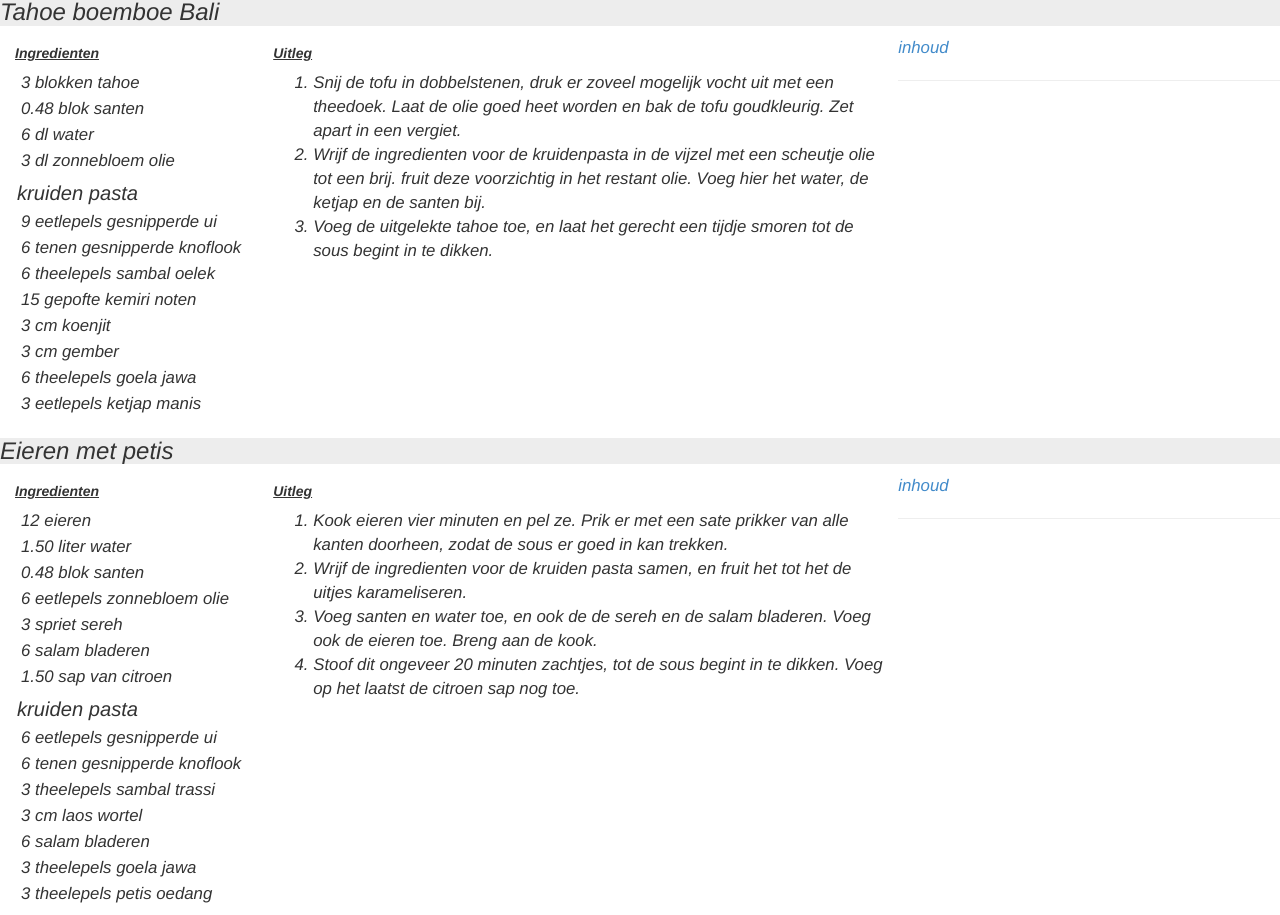
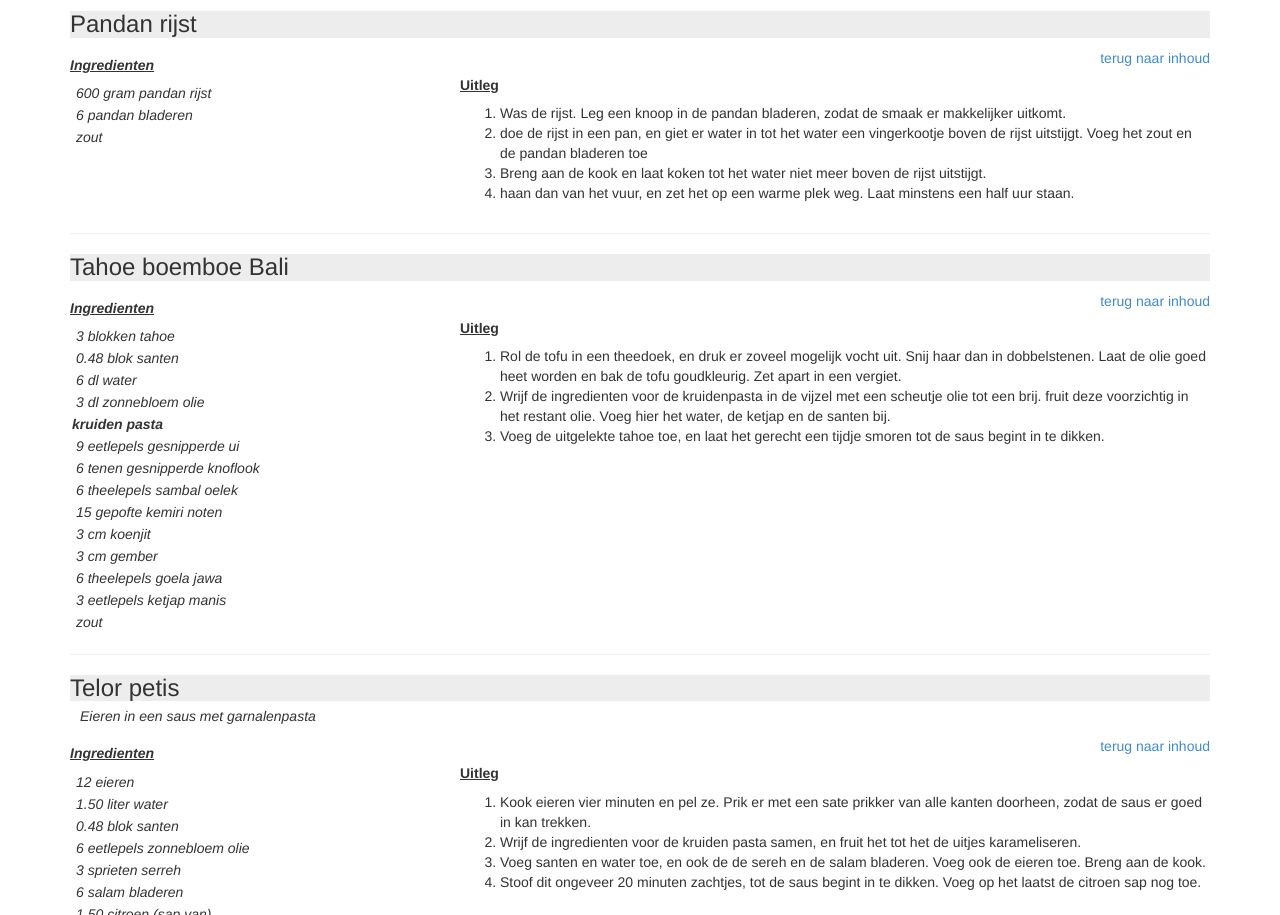
Before and after one commit to ebunders/delicious, a website: page app/index.html at #/menu in a window 1280 px wide. Shown: the part 628-1543 px from the top of the page. Drawn offline with Linux system fonts and the light colour scheme.

Commit message:
recepten verbeterd.
Subtitel wordt getoond

```diff
--- a/app/css/app.css
+++ b/app/css/app.css
@@ -32,14 +32,16 @@
 
 .dinner p {margin: 2px ; }
 .dinner .ingredients h5, .dinner .description h5 {font-weight: bold; text-decoration: underline;}
-.dinner .section {padding-top: 4px; font-style: italic; font-size: 1.2em;}
+.dinner .section .ingredients{padding-top: 4px; font-style: italic;}
+.dinner .section .ingredients .section {font-weight: bold}
 .dinner .section h2 {text-align: center; font-style: italic;}
 .dinner .ingredients .ingredient {padding-left: 4px;}
-.dinner .recipe h3 {width: 100%; background-color: #EDEDED;}
+.dinner .recipe h3 {width: 100%; background-color: #EDEDED; margin-bottom: 5px;}
+.dinner .recipe .subtitle {font-style: italic; margin: 0 0 10px 10px;}
+.dinner .recipe .navigation {float: right;}
 /*.dinner .recipe {border: 1px solid grey;}*/
-.dinner .recipe .ingredients,  .dinner .recipe .description{ float: left; padding: 0 15px;}
-.dinner .recipe .description{width: 50%;}
-.dinner .recipe {clear: both; overflow: hidden}
+.dinner .recipe .ingredients,  .dinner .recipe .description{  padding: 0 15px;}
+/*.dinner .recipe .description{width: 50%;}*/
 
 .shoppinglist .ingredients{
   -moz-column-count:2; /* Firefox */
@@ -50,3 +52,9 @@
 
 .shoppinglist .ingredients .category{font-weight: bold; text-decoration: underline;}
 .shoppinglist .ingredients .ingredient{margin: 0 0 2px 4px;}
+
+@media print{
+  /*p {font-size: 0.5em ;}*/
+  body {font-size: 9pt;}
+  /*.dinner {display: none;}*/
+}
--- a/app/data/menu.json
+++ b/app/data/menu.json
@@ -21,24 +21,26 @@
         {"name": "koenjit", "category":4, "code": "koe"},
         {"name": "knoflook", "unit":"bol", "category":1, "code": "kno"},
         {"name": "kool", "plural": "kolen", "category":1, "code": "ko"},
-        {"name": "koriander", "category":3, "code": "kor"},
         {"name": "ketjap manis", "category":4, "code": "km"},
         {"name": "krenten", "category":3, "code": "kr"},
         {"name": "kruidnagel", "plural":"kruidnagelen", "category":3, "code": "krn"},
         {"name": "ketoembar", "category":4, "code": "ket"},
         {"name": "rode lombok", "plural": "rode lomboks", "category":4, "code": "lor"},
         {"name": "laos wortel", "category":4, "code": "la"},
+        {"name": "maizena", "category":3, "code": "ma"},
         {"name": "nootmuskaat", "category":3, "code": "nm"},
         {"name": "petis oedang", "category":4, "code": "po"},
         {"name": "pijpkaneel", "category":3, "code": "pk"},
         {"name": "prij", "category":1, "code": "pr"},
+        {"name": "pandan rijst", "category":4, "code": "rp"},
+        {"name": "pandan blad", "plural":"pandan bladeren", "category":4, "code": "blp"},
         {"name": "rode wijn", "category":3, "code": "rw"},
         {"name": "rundergehakt", "category":2, "code": "rgh"},
         {"name": "sambal oelek", "category":4, "code": "saoe"},
         {"name": "salam blad", "plural": "salam bladeren", "category":4, "code": "sbl"},
         {"name": "sambal trassi", "category":4, "code": "satr"},
         {"name": "santen", "unit":"blok", "category":4, "code": "sa"},
-        {"name": "sereh", "unit":"spriet", "category":4, "code": "se"},
+        {"name": "spriet sereh", "plural":"sprieten serreh", "category":4, "code": "se"},
         {"name": "selderie", "category":1, "code": "sel"},
         {"name": "slaolie", "category":3, "code": "so"},
         {"name": "sjalot", "plural": "sjalotten", "category":1, "code": "sj"},
@@ -47,6 +49,7 @@
         {"name": "tomaten", "category":1,"code": "tom"},
         {"name": "trassi", "category":1,"code": "tr"},
         {"name": "ui", "plural": "uien",  "code": "ui", "category":1},
+        {"name": "verse koriander", "category":3, "code": "kor"},
         {"name": "vissaus", "code": "vs", "category":4},
         {"name": "witte peper", "category":3, "code": "pw"},
         {"name": "water", "shoppinglist": false, "code": "wa"},
@@ -56,7 +59,8 @@
         {"name": "zwarte peper", "category":3, "code": "pz"}
     ],
     "units": [
-        {"name": "mm",  "code": "ml"},
+        {"name": "mm",  "code": "mm"},
+        {"name": "ml",  "code": "ml"},
         {"name": "dl",  "code": "dl"},
         {"name": "l",  "code": "l"},
         {"name": "liter",  "code": "l"},
@@ -102,18 +106,20 @@
                         {"amount": 1 , "unit": "cm", "ingredient": "koe"},
                         {"amount": 1 , "unit": "cm", "ingredient": "ge"},
                         {"amount": 2 , "unit": "tl", "ingredient": "gj"},
-                        {"amount": 1 , "unit": "el", "ingredient": "km"}
+                        {"amount": 1 , "unit": "el", "ingredient": "km"},
+                        {"ingredient": "zt"}
                     ]
                 }
             ],
             "description": [
-                "Snij de tofu in dobbelstenen, druk er zoveel mogelijk vocht uit met een theedoek. Laat de olie goed heet worden en bak de tofu goudkleurig. Zet apart in een vergiet.",
+                "Rol de tofu in een theedoek, en druk er zoveel mogelijk vocht uit. Snij haar dan in dobbelstenen. Laat de olie goed heet worden en bak de tofu goudkleurig. Zet apart in een vergiet.",
                 "Wrijf de ingredienten voor de kruidenpasta in de vijzel met een scheutje olie tot een brij. fruit deze voorzichtig in het restant olie. Voeg hier het water, de ketjap en de santen bij.",
-                "Voeg de uitgelekte tahoe toe, en laat het gerecht een tijdje smoren tot de sous begint in te dikken."
+                "Voeg de uitgelekte tahoe toe, en laat het gerecht een tijdje smoren tot de saus begint in te dikken."
             ]
         },
         {
-            "name": "Eieren met petis",
+            "name":"Telor petis",
+            "subtitle": "Eieren in een saus met garnalenpasta",
             "id":"1",
             "ref": "beb-vuyk:320",
             "persons": 4,
@@ -127,7 +133,7 @@
                         {"amount": 2 , "ingredient": "zo", "unit": "el"},
                         {"amount": 1,  "ingredient": "se"},
                         {"amount": 2,  "ingredient": "sbl"},
-                        {"amount": 0.5, "modifier": "sap van", "ingredient": "ci"}
+                        {"amount": 0.5, "note": "sap van", "ingredient": "ci"}
                     ]
                 },
                 {
@@ -137,22 +143,23 @@
                         {"amount": 2 , "unit": "tn", "ingredient": "kno", "modifier": "gesnipperde"},
                         {"amount": 1 , "unit": "tl", "ingredient": "satr"},
                         {"amount": 1, "unit": "cm", "ingredient": "la"},
-                        {"amount": 2, "ingredient": "sbl"},
                         {"amount": 1, "unit": "tl", "ingredient": "gj"},
-                        {"amount": 1, "unit": "tl", "ingredient": "po"}
+                        {"amount": 1, "unit": "tl", "ingredient": "po"},
+                        {"ingredient": "zt", "note":"niet teveel, de petis is al heel zout"}
 
                     ]
                 }
             ],
             "description": [
-                "Kook eieren vier minuten en pel ze. Prik er met een sate prikker van alle kanten doorheen, zodat de sous er goed in kan trekken.",
+                "Kook eieren vier minuten en pel ze. Prik er met een sate prikker van alle kanten doorheen, zodat de saus er goed in kan trekken.",
                 "Wrijf de ingredienten voor de kruiden pasta samen, en fruit het tot het de uitjes karameliseren.",
                 "Voeg santen en water toe, en ook de de sereh en de salam bladeren. Voeg ook de eieren toe. Breng aan de kook.",
-                "Stoof dit ongeveer 20 minuten zachtjes, tot de sous begint in te dikken. Voeg op het laatst de citroen sap nog toe."
+                "Stoof dit ongeveer 20 minuten zachtjes, tot de saus begint in te dikken. Voeg op het laatst de citroen sap nog toe."
             ]
         },
         {
             "name": "Atjar Timor",
+            "subtitle":"Timorees zuur",
             "ref": "beb-vuyk:417",
             "id":"2",
             "persons": 4,
@@ -162,21 +169,21 @@
                     "contents": [
                         {"amount": 0.5 , "ingredient": "kom", "note": "ontpit en in stukken gesneden"},
                         {"amount": 100, "unit": "gr"  , "ingredient": "tao"},
-                        {"amount": 100, "unit": "gr", "ingredient": "ko", "note": "bij voorbaat spitskool"},
+                        {"amount": 100, "unit": "gr", "ingredient": "ko", "note": "bij voorkeur spitskool, fijn gesneden"},
                         {"amount": 4, "unit": "el", "ingredient": "az"},
-                        {"amount": 8, "ingredient": "sj", "note": "gehalveerd"},
+                        {"amount": 8, "modifier":"kleine", "note": "gepeld en gehalveerd", "ingredient": "sj"},
                         {"amount": 3, "unit":"tn", "ingredient": "kno", "note": "geperst"},
                         {"amount": 2, "ingredient": "lor", "note": "ontpit en in reepjes gesneden"},
-                        {"amount": 2, "unit": "cm", "ingredient": "ge"},
+                        {"amount": 2, "unit": "cm", "ingredient": "ge", "note":"fijngehakt"},
                         {"amount": 0.5, "unit": "el", "ingredient": "gj"},
                         {"ingredient": "zt"}
                     ]
                 }
             ],
             "description": [
-                "Kook de azijn met de suiker, het knoflook sap en het zout, en stroor er de gehakte gember doorheen",
                 "Maak de groente schoon, laat ze uitlekken.",
-                "Kook de komkommer en de kool vijf minuten mee. Voeg dan de lomboks toe.",
+                "Breng de azijn aan de kook met de suiker, het knoflook sap, het zout en de gehakte gember.",
+                "Kook de komkommer, de kool en de sjalotjes vijf minuten mee. Voeg dan de lomboks toe.",
                 "Roer er als laatste de taogé doorheen en laat het nog een minuutje koken."
             ]
         },
@@ -191,7 +198,7 @@
                     "contents": [
                         {"amount":800, "unit": "gr"  , "ingredient": "ki"},
                         {"amount":4, "unit":"el", "ingredient": "kr", "note":"gewassen"},
-                        {"amount":3, "unit":"el", "ingredient": "bl"},
+                        {"amount":1, "unit":"tl", "ingredient": "ma"},
                         {"amount":4, "unit":"el", "ingredient": "zo"},
                         {"amount":3, "ingredient": "krn"},
                         {"amount":3, "unit":"cm", "ingredient": "pk"},
@@ -203,9 +210,9 @@
                 }
             ],
             "description": [
-                "Snij de kip in stukken en wrijf haar in met peper en zout. Braad de stukken op in de olie tot ze er goudbruin uit ziet, voeg dan een scheut water toe en maak haar af met de wijn en het citroen sap.",
-                "Voeg de krenten, kruidnagel en de kaneel toe, en stoof de kip gaar.",
-                "Maak de bloem lichtbruin door haar droog te bakken in een koekepan met dikke bodem. Maak het aan met enkele eetlepels water en bind hiermee de sous."
+                "Snij de kip in stukken en wrijf haar in met peper en zout. Braad de stukken op in de olie tot ze er goudbruin uit ziet, voeg dan een scheutje water toe en maak haar af met de wijn en het citroen sap.",
+                "Voeg de krenten, kruidnagel en de kaneel toe, en stoof de kip hierin gaar.",
+                "Maak een papje van de maizena en wat koud water, en roer dit voorzichtig door de saus om haar te binden. Doe dit rustig aan, de saus moet niet te dik worden."
             ]
         },
         {
@@ -217,7 +224,7 @@
                 {
                     "section": "main",
                     "contents": [
-                        {"amount":0.25, "unit":"kg", "ingredient": "sb"},
+                        {"amount":0.3, "unit":"kg", "ingredient": "sb"},
                         {"amount":1, "ingredient": "se"},
                         {"amount":1, "ingredient": "sbl"},
                         {"amount":0.16, "ingredient": "sa"},
@@ -240,11 +247,12 @@
                 "Maak de boontjes schoon en halveer ze. Kook ze een paar minuten tot ze niet meer helemaal hard zijn. Giet ze af.",
                 "Wrijf de ingredienten voor de kruidenpasta in de vijzel met een scheutje olie tot een brij. fruit deze voorzichtig in het restant olie.",
                 "voeg de boontjes toe, en zet het vuur hoog. Bak het geheel een tijdje, blijf roeren om te zorgen dat het niet aanbrand.",
-                "voeg een scheut water toe, en zet het vuur laag als het kookt. Voeg santen, sereh en salam blad toe. Laat ongeveer vijftien minuten pruttelen."
+                "voeg een scheut water toe, en zet het vuur laag als het kookt. Voeg santen, sereh en salam blad toe, en doe het deksel op de pan. Lekker laten pruttelen tot de saus dik genoeg is en de boontjes gaar. Af en toe roeren. Als de saus te snel indikt nog wat water toevoegen"
             ]
         },
         {
-            "name": "Maiskoekjes",
+            "name": "Perkedèl djagoeng",
+            "subtitle": "Koekjes van jonge mais",
             "id": "5",
             "ref": "beb-vuyk:388",
             "persons":4  ,
@@ -266,7 +274,8 @@
                         {"amount":1, "unit": "el", "ingredient": "gui"},
                         {"amount":1, "unit": "tn", "ingredient": "kno", "note": "gesnipperd"},
                         {"amount":2,  "ingredient": "kn", "note": "gepoft en fijn gemalen"},
-                        {"ingredient": "sa"},
+                        {"amount":1,  "ingredient": "sa", "unit":"el", "note": "gesnipperd"},
+                        {"ingredient": "zt"},
                         {"ingredient": "pz"}
                     ]
                 }
@@ -297,12 +306,13 @@
             ],
             "description": [
                 "Dompel de tomaten een minuut in kokend water. Trek de schil eraf en snij ze in dikke plakken.",
-                "Meng sambal, ketjap, knoflook en citroensap met de olie tot een sous.",
+                "Meng sambal, ketjap, knoflook en citroensap met de olie tot een saus.",
                 "Giet dit sausje kort voor het opdienen over de tomaat."
             ]
         },
         {
             "name": "Pastel goreng",
+            "subtitle": "Gebakken pasteitjes",
             "id": "7",
             "ref": "http://www.dekokendeboekverkoper.nl/pastel-goreng/",
             "persons": 10,
@@ -331,26 +341,26 @@
                         {"amount":1, "unit":"tl", "ingredient": "dji"},
                         { "ingredient": "zt", "note":"naar smaak"},
                         { "ingredient": "pz", "note":"naar smaak"},
-                        {"amount":3, "ingredient": "ei", "note":"gekookt"},
+                        {"amount":3, "ingredient": "ei" },
                         {"amount":3, "unit":"el", "ingredient": "kor"}
 
                     ]
                 }
             ],
             "description": [
-                "Kook de eieren. Laat ze schrikken in wat koud water, pel ze en zet opzij.",
+                "Kook de eieren. Laat ze schrikken in wat koud water, pel ze, snij ze in kleine stukjes en zet ze opzij.",
                 "Maak het deeg door alle ingredienten tot een soepel geheel te kneden. Laat het deeg rusten onder een vochtige doek terwijl je ondertussen de vulling maakt.",
                 "Week de soe-oen ongeveer 5 minuten in lauw water. Snij dit daarna fijn en zet opzij",
                 "Snij de ui fijn en bak dit  glazig in wat zonnebloemolie.  Voeg het rundergehakt toe en bak totdat het gaar is. Voeg de ketjap toe, de djinten, ketoembar en nootmuskaat.",
                 "Voeg de fijngesneden wortel, prei en doperwten toe. (handje vol)",
                 "Wanneer het geheel gaar is voeg je de fijngesneden soe-oen toe. Proef of er zout en peper bij moet. Laat de vulling afkoelen",
-                "Rol het deeg uit en steek er met een vormpje rondjes uit. Rol dit uit met een deegroller tot een dun deegflapje. Leg een volle eetlepel vulling in het midden. Leg er een stukje ei en een takje selderij op. Maak met een kwastje de rand van het deeg vochtig. Vouw het deeg dicht. Druk de rand goed aan en vouw de rand om.",
-                "Verhit in een wadjang of andere gietijzeren pan, of gewoon de frituur een flinke laag zonnebloemolie. Frituur de pasteitjes hierin totdat ze gaar zijn (het deeg krijgt een mooi krokant uiterlijk met “bubbeltjes”)"
+                "Rol het deeg uit en steek er met een vormpje rondjes uit. Rol dit uit met een deegroller tot een dun deegflapje. Leg een volle eetlepel vulling in het midden. Leg er een stukje ei en een takje koreander op. Maak met een kwastje de rand van het deeg vochtig. Vouw het deeg dicht. Druk de rand goed aan en vouw de rand om.",
+                "Verhit in een wadjang of andere gietijzeren pan, of gewoon de frituur een flinke laag zonnebloemolie. Frituur de pasteitjes hierin totdat ze gaar zijn (het deeg krijgt een mooi krokant uiterlijk met “bubbeltjes”. Laat de pasteitjes uitlekken op keukenpapier)"
             ]
         },
         {
             "name": "Sambal Hidjau",
-            "subtitle":"Een milde sambal van groene pepers",
+            "subtitle":"Groene sambal",
             "id": "8",
             "ref": "salemat_makan:6",
             "persons": 12,
@@ -376,11 +386,13 @@
                 "Meng trassi en zout in de vijzel.",
                 "Verhit de olie zacht in een wok of koekenpan, en fruit de ui een paar minuten, tot ze begint te karameliseren.",
                 "Voeg knoflook, trassi en vissaus toe. Laat een minuut pruttelen.",
-                "Voeg de pepers, het water en de tamarinde brij toe, en laat nog even staan pruttelen."
+                "Voeg de pepers, het water en de asem brij toe, en laat nog even staan pruttelen. Hoe sneller je de sambal van het vuur haalt, hoe pittiger hij is.",
+                "De sambal is in een potje in de koelkast enkele weken te bewaren"
             ]
         },
         {
             "name": "Sambal Goreng",
+            "subtitle": "Gebakken sambal",
             "id": "9",
             "ref": "salemat_makan:6",
             "persons": 8,
@@ -402,7 +414,30 @@
                 "Snij de rode pepers in de lengte door, en verwijder de zaadlijsten. Was ze uit onder de kraan, en hak ze grof. Zet ze apart.",
                 "Meng trassi en zout in de vijzel.",
                 "Verhit de olie zacht in een wok of koekenpan, en fruit de ui en knoflook een paar minuten, tot de ui begint te karameliseren.",
-                "Voeg koenjit, lomboks en trassie toe. Fruit nog even onder regelmatig roeren. Hoe langer je doorbakt, hoe milder de sambal wordt."
+                "Voeg koenjit, lomboks en trassie toe. Fruit nog even onder regelmatig roeren. Hoe langer je doorbakt, hoe milder de sambal wordt.",
+                "De sambal is in een potje in de koelkast enkele weken te bewaren"
+            ]
+        },
+        {
+            "name": "Pandan rijst",
+            "id": "10",
+            "ref": "",
+            "persons": 4 ,
+            "ingredients": [
+                {
+                    "section": "main",
+                    "contents": [
+                        {"amount":200, "unit":"gr", "ingredient": "rp"},
+                        {"amount":2, "ingredient": "blp"},
+                        {"ingredient": "zt"}
+                    ]
+                }
+            ],
+            "description": [
+                "Was de rijst. Leg een knoop in de pandan bladeren, zodat de smaak er makkelijker uitkomt.",
+                "doe de rijst in een pan, en giet er water in tot het water een vingerkootje boven de rijst uitstijgt. Voeg het zout en de pandan bladeren toe",
+                "Breng aan de kook en laat koken tot het water niet meer boven de rijst uitstijgt.",
+                "haan dan van het vuur, en zet het op een warme plek weg. Laat minstens een half uur staan."
             ]
         }
     ],
@@ -412,7 +447,7 @@
         "sections":[
             {
                 "name": "hoofdgerechten",
-                "recipes": ["0", "1", "3", "4", "7"]
+                "recipes": ["10", "0", "1", "3", "4", "7"]
             },
             {
                 "name": "bijgerechten",
--- a/app/index.html
+++ b/app/index.html
@@ -7,11 +7,19 @@
   <link rel="stylesheet" href="css/app.css"/>
 </head>
 <body>
-  <ul class="menu">
+  <a id="home"></a>
+  <div class="navbar navbar-default">
+    <div class="navbar-header">
+      <a class="navbar-brand" href="#">Smultron!!</a></div>
+<ul class="nav navbar-nav">
 
     <li><a href="#/menu">menu</a></li>
-    <li><a href="#/list">boodschappenlijst</a></li>
-  </ul>
+    <li><a href="/app/index.html#/list">boodschappenlijst</a></li>
+
+</ul>
+
+
+  </div>
 
   <div ng-view></div>
 
@@ -20,7 +28,9 @@
   <!-- In production use:
   <script src="//ajax.googleapis.com/ajax/libs/angularjs/1.0.7/angular.min.js"></script>
   -->
+  <script src="lib/jquery/jquery-1.10.2.min.js"></script>
   <script src="lib/angular/angular.js"></script>
+  <script src="lib/bootstrap/bootstrap.js"></script>
   <script src="js/app.js"></script>
   <script src="js/services.js"></script>
   <script src="js/controllers.js"></script>
--- a/app/partials/menu.html
+++ b/app/partials/menu.html
@@ -1,5 +1,4 @@
-<div class="dinner">
-    <a id="home"></a>
+<div class="dinner container">
     <h1>Recepten</h1>
     <h3>{{data.menu.name}}</h3>
     <p>Aantal personen:</p>
@@ -8,7 +7,7 @@
     <div class="contents">
         <h3>Inhoud</h3>
         <div class="section" ng-repeat="section in data.menu.sections">
-            <p class="section">{{section.section}}</p>
+            <p class="section">{{section.name}}</p>
             <ol>
                <li ng-repeat="recipe in section.recipes"><a scroll-to="recipe{{recipe.id}}"> {{recipe.name}} </a></li>
             </ol>
@@ -21,20 +20,23 @@
         <div class="recipe" ng-repeat="recipe in section.recipes">
             <a id="recipe{{recipe.id}}"></a>
             <h3>{{recipe.name}}</h3>
-            <a scroll-to="home">inhoud</a>
-            <div class="ingredients">
+            <p class="subtitle">{{recipe.subtitle}}</p>
+            <a class="navigation" scroll-to="home">terug naar inhoud</a>
+            <div class="row">
+                <div class="ingredients col-sm-4">
                     <h5>Ingredienten</h5>
                     <div ng-repeat="section in recipe.ingredients">
                         <p class="section" ng-hide="section.section == 'main'">{{section.section}}</p>
                         <p class="ingredient" ng-repeat="ingredient in section.contents">{{ingredient | readableIngredient:recipe:data}}</p>
                     </div>
                 </div>
-            <div class="description" >
+                <div class="description col-sm-8" >
                     <h5>Uitleg</h5>
                     <ol>
                         <li ng-repeat="description in recipe.description">{{description}}</li>
                     </ol>
                 </div>
+            </div>
             <hr/>
         </div>
     </div>
```
Also changed, not shown: app/partials/shoppinglist.html (+1 -1 lines). Lines whose indentation alone changed are shown as unchanged.
